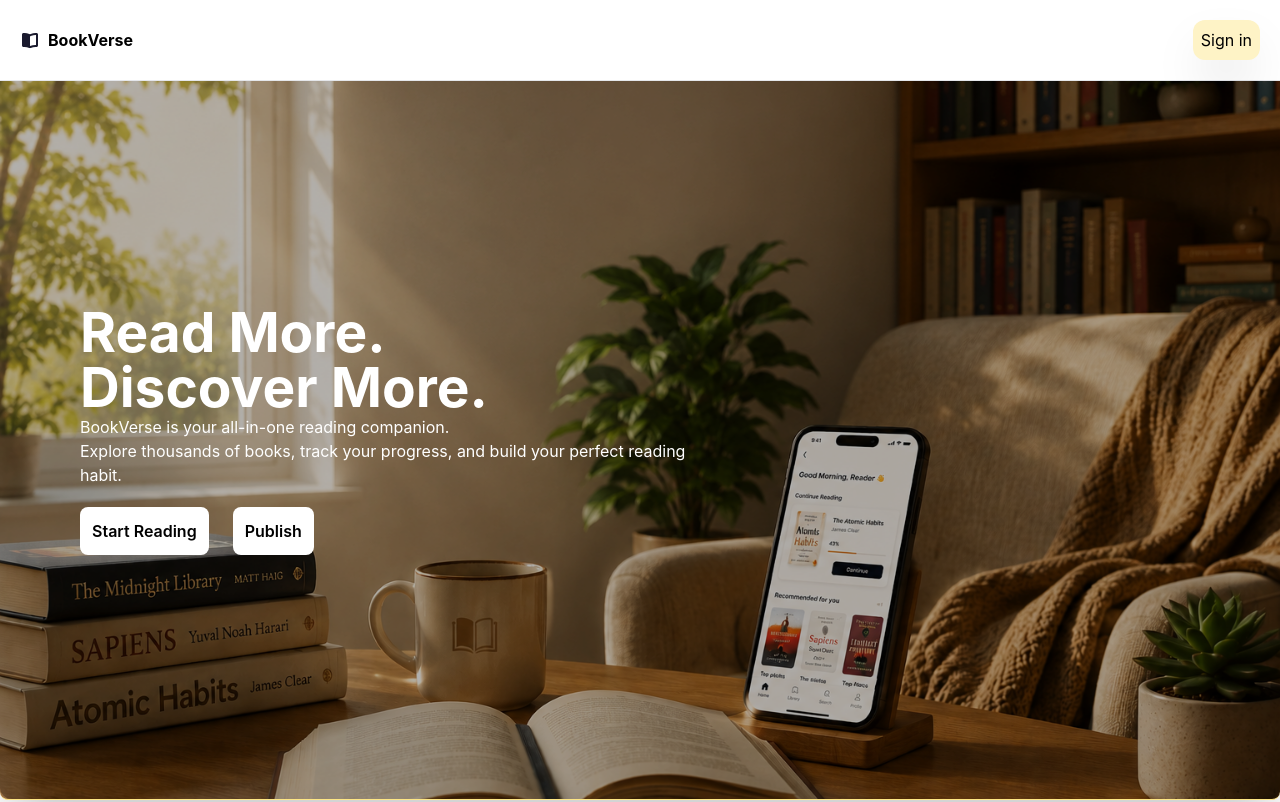
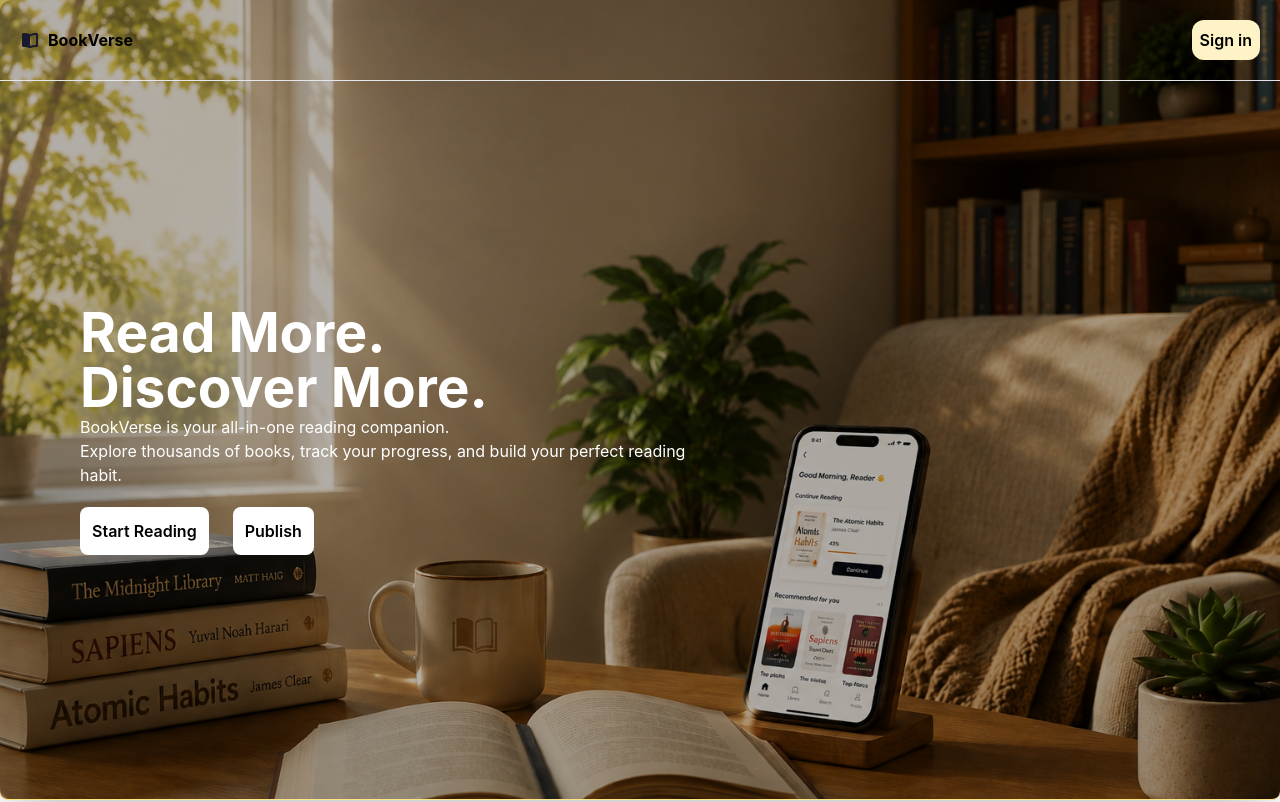
Before and after one commit to DanielApple05/Book-verse, a React (Vite) app in the folder book-verse-frontend/: page / in a window 1280 px wide. Shown: the top 802 px of the page. Built offline with nearby package versions, Linux system fonts and the light colour scheme; no server answers.

Commit message:
feat: update Header component for improved dark mode support and styling consistency

```diff
--- a/book-verse-frontend/src/assets/components/header-component/landing-header.jsx
+++ b/book-verse-frontend/src/assets/components/header-component/landing-header.jsx
@@ -7,17 +7,17 @@ const Header = () => {
 
 
   return (
-    <>
-      <div className='flex justify-between p-5 border-b border-gray-200 fixed z-50 w-full bg-white'>
-        <div className='flex items-center font-bold space-x-2'>
-          <FontAwesomeIcon icon={faBookOpen} className='text-[#1A1A2E]' />
-          <p> BookVerse </p>
-        </div>
-        <Link to='/signin' className='cursor-pointer p-2 rounded-xl shadow-2xl bg-amber-100 hover:text-white hover:bg-[#1B1F3B]'>
-           Sign in
-        </Link>
+
+    <div className='flex justify-between p-5 border-b border-gray-200 fixed z-50 top-0 w-full dark:bg-gray-800 '>
+      <div className='flex items-center font-bold space-x-2'>
+        <FontAwesomeIcon icon={faBookOpen} className='text-[#1A1A2E] dark:text-white' />
+        <p> BookVerse </p>
       </div>
-    </>
+      <Link to='/signin' className='cursor-pointer p-2 rounded-xl shadow-2xl bg-amber-100 dark:text-black font-semibold hover:text-white hover:bg-[#1B1F3B]'>
+        Sign in
+      </Link>
+    </div>
+
   );
 }
 
```
